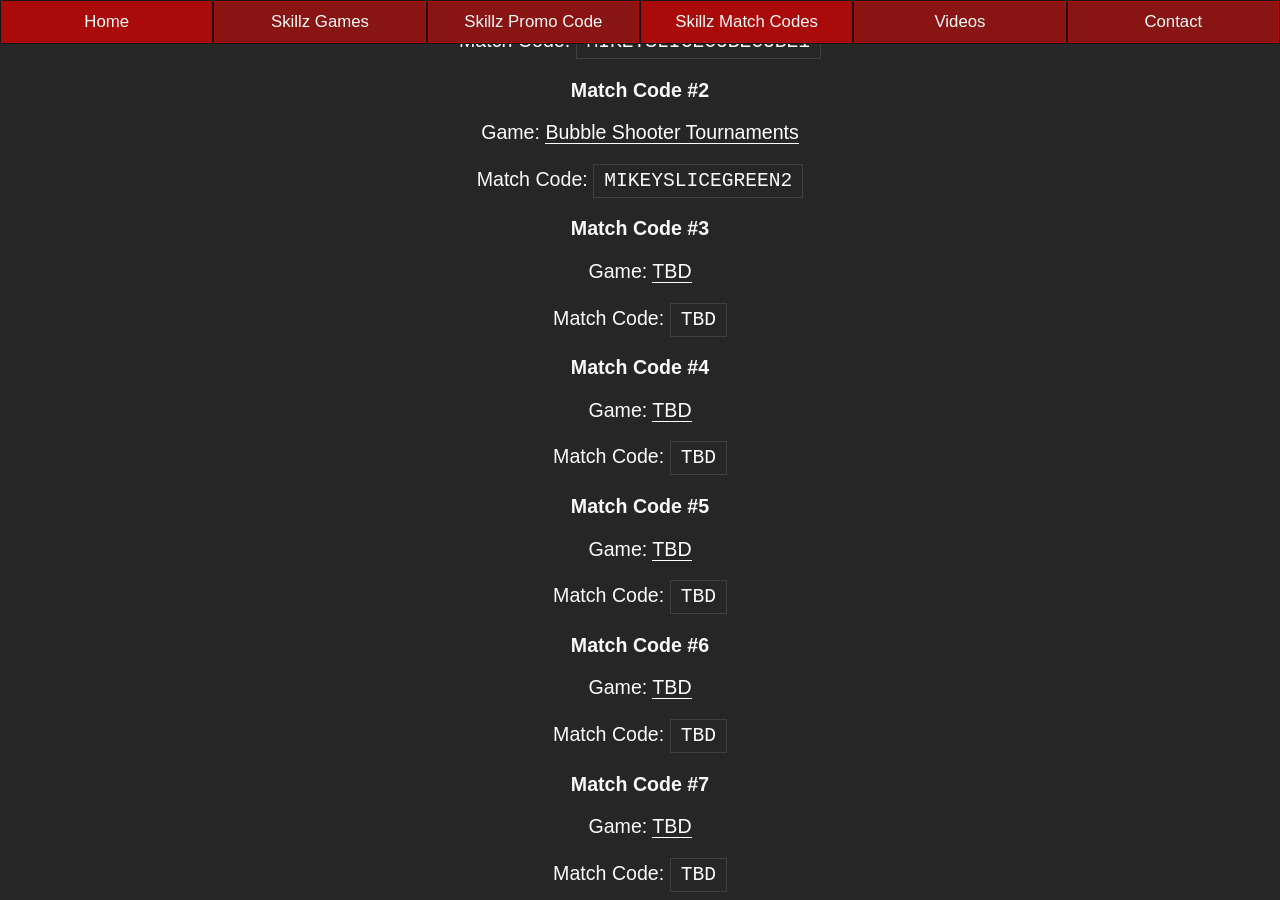
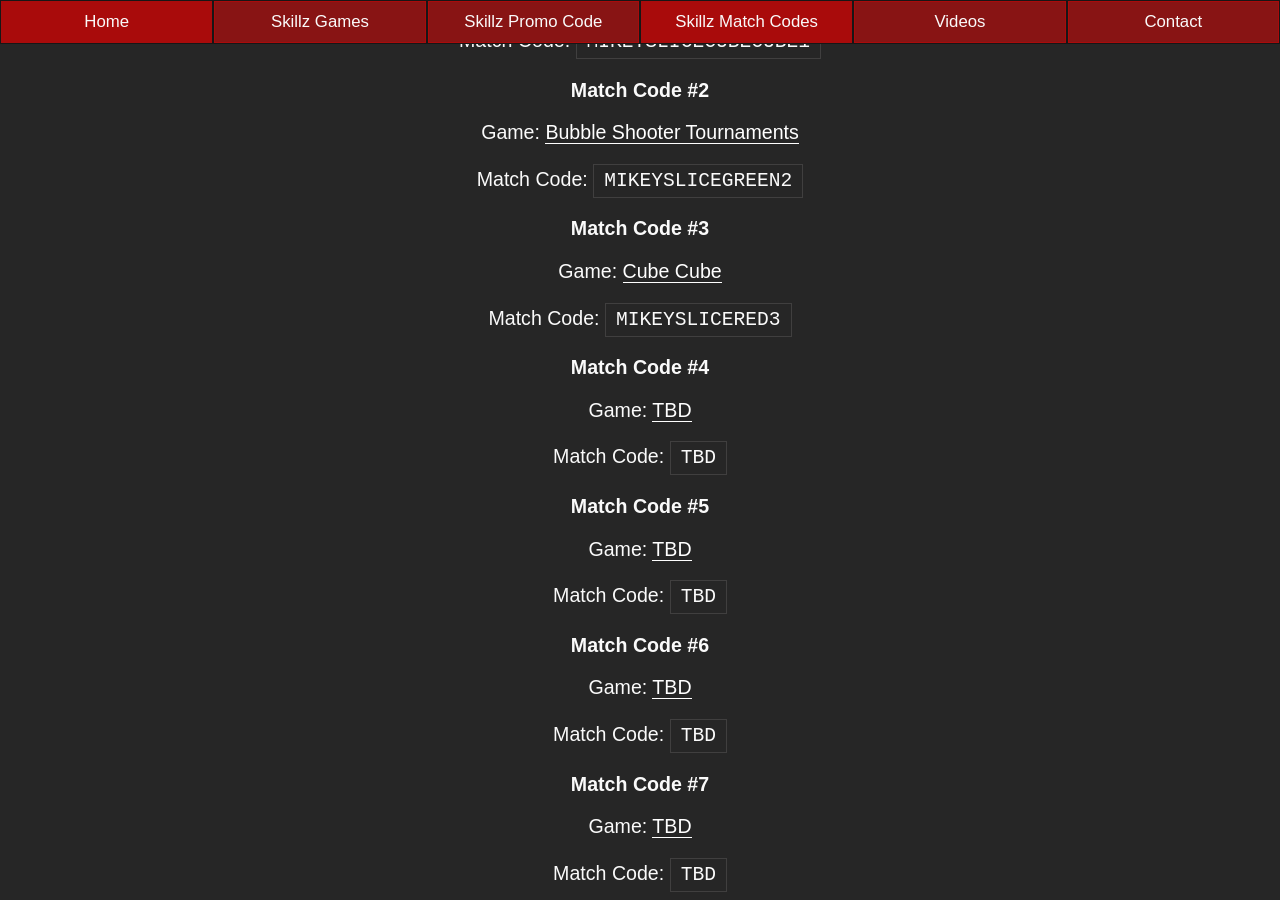
Before and after one commit to mikeyslice/esports-medium, a Jekyll site: the page built from skillz-match-codes.md, in a window 1280 px wide and 900 px high, scrolled down 3382 px. Built offline with Jekyll 4.4.1, drawn with Linux system fonts in a browser that asks for light colours.

Commit message:
Update Skillz Match Codes “skillz-match-codes”

```diff
--- a/_includes/pages/skillz-match-codes.html
+++ b/_includes/pages/skillz-match-codes.html
@@ -115,9 +115,9 @@
 
 <h3>Match Code #3</h3>
 
-<p>Game: <a href="/skillz-games/">TBD</a><p>
+<p>Game: <a href="/skillz-games/">Cube Cube</a><p>
 
-<p>Match Code: <code>TBD</code><p>
+<p>Match Code: <code>MIKEYSLICERED3</code><p>
 
 <h3>Match Code #4</h3>
 
```
